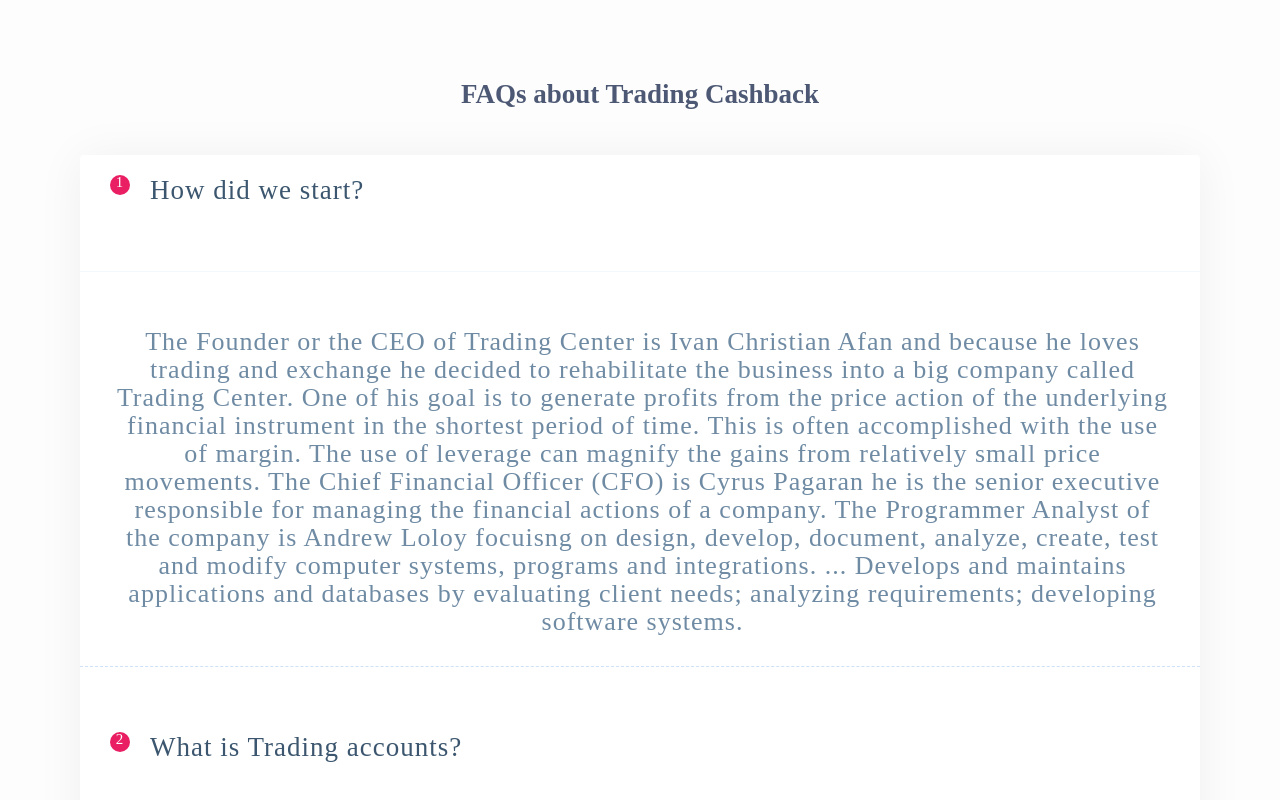
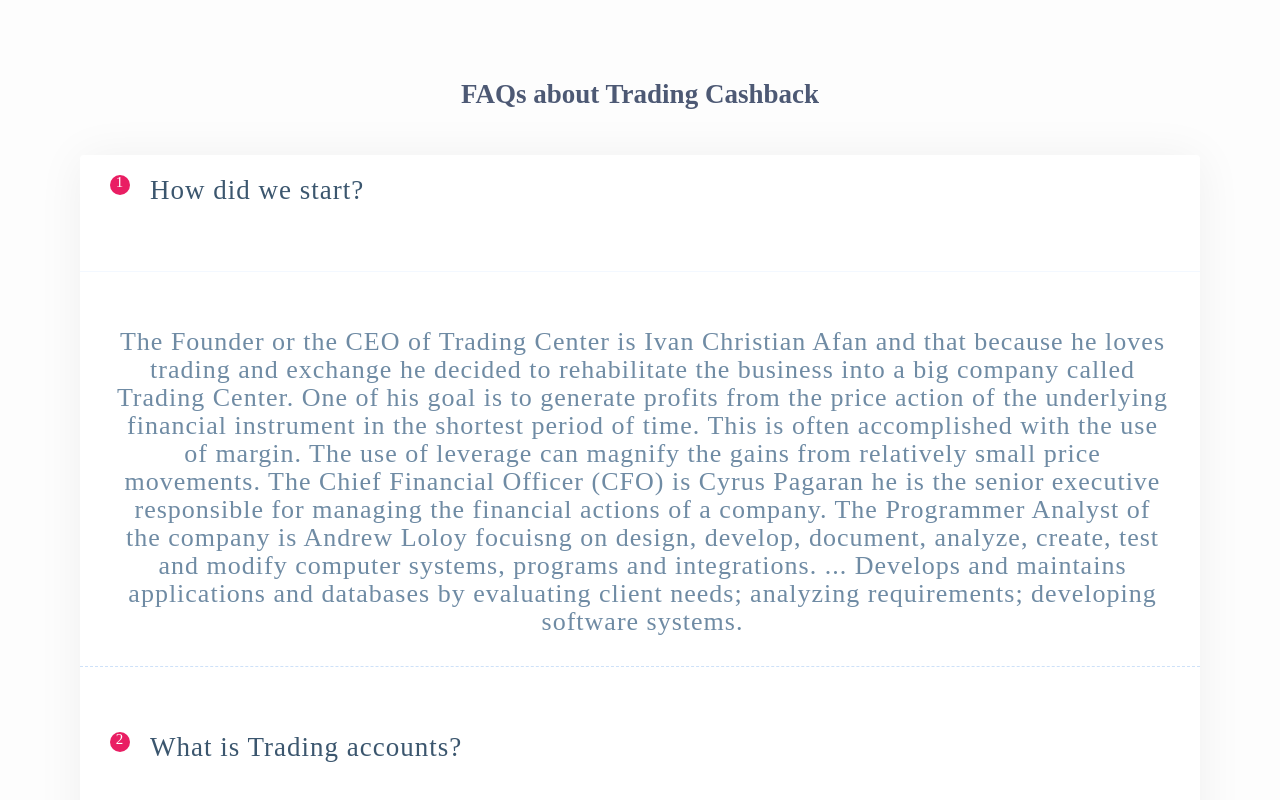
Before and after one commit to Connected21/Trading-Cashback-Center, a plain HTML site: page index.html in a window 1280 px wide. Shown: the part 496-1296 px from the top of the page. Drawn offline with Linux system fonts and the light colour scheme.

Commit message:
Update index.html

```diff
--- a/index.html
+++ b/index.html
@@ -59,7 +59,7 @@
                                 </div>
                                 <div id="faqCollapse-1" class="collapse" aria-labelledby="faqHeading-1" data-parent="#accordion">
                                     <div class="card-body">
-                                        <p>The Founder or the CEO of Trading Center is Ivan Christian Afan and because he loves trading and exchange he decided to rehabilitate the business into a big company called Trading Center. One of his goal is to generate profits from the price action of the underlying financial instrument in the shortest period of time. This is often accomplished with the use of margin. The use of leverage can magnify the gains from relatively small price movements. The Chief Financial Officer (CFO) is Cyrus Pagaran he is the senior executive responsible for managing the financial actions of a company. The Programmer Analyst of the company is Andrew Loloy focuisng on design, develop, document, analyze, create, test and modify computer systems, programs and integrations. ... Develops and maintains applications and databases by evaluating client needs; analyzing requirements; developing software systems.
+                                        <p>The Founder or the CEO of Trading Center is Ivan Christian Afan and that because he loves trading and exchange he decided to rehabilitate the business into a big company called Trading Center. One of his goal is to generate profits from the price action of the underlying financial instrument in the shortest period of time. This is often accomplished with the use of margin. The use of leverage can magnify the gains from relatively small price movements. The Chief Financial Officer (CFO) is Cyrus Pagaran he is the senior executive responsible for managing the financial actions of a company. The Programmer Analyst of the company is Andrew Loloy focuisng on design, develop, document, analyze, create, test and modify computer systems, programs and integrations. ... Develops and maintains applications and databases by evaluating client needs; analyzing requirements; developing software systems.
                                          </p>
                                     </div>
                                 </div>
```
